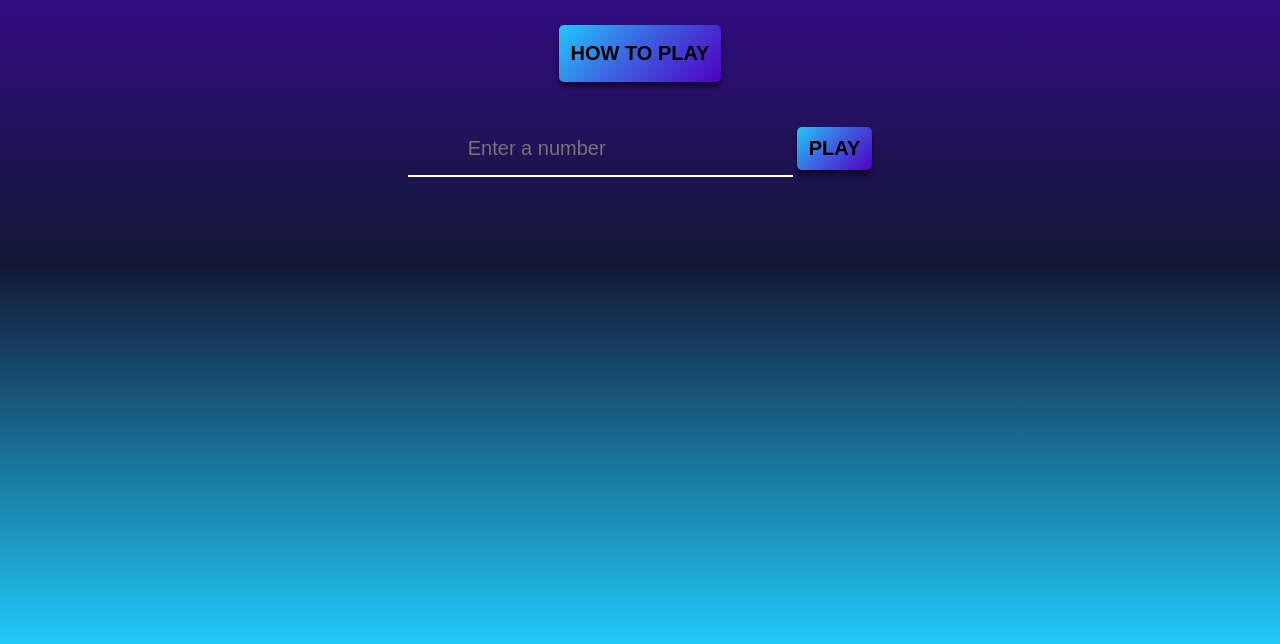
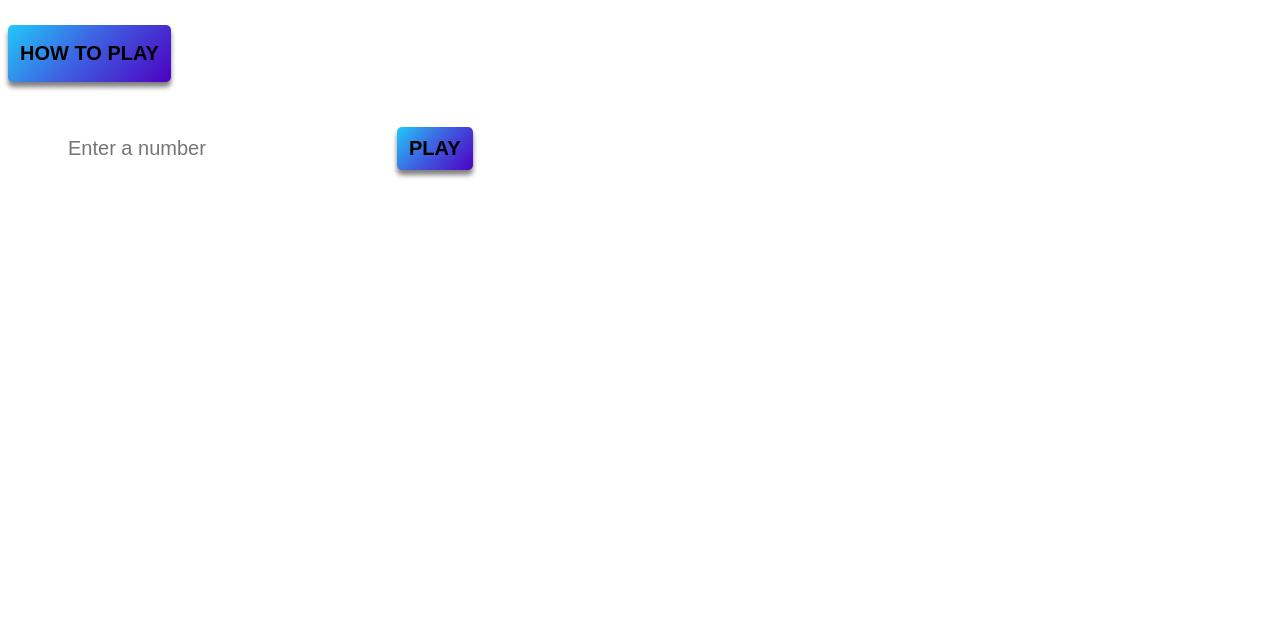
Before and after one commit to Adecom16/Lottery-Game, a plain HTML site: page index.html in a window 1280 px wide. Shown: the part 236-880 px from the top of the page. After the commit the page ends 800 px from the top, so only its background shows below. Drawn offline with Linux system fonts and the light colour scheme.

Commit message:
Update style.css

```diff
--- a/style.css
+++ b/style.css
@@ -5,7 +5,7 @@ initial-value: 132deg;
 inherits: false;
 }
 
-:root{
+.diva{
     background-image: linear-gradient(
     var(--rotate)
     , #21c9f8, #121836 43%, #4e00c2);
```
